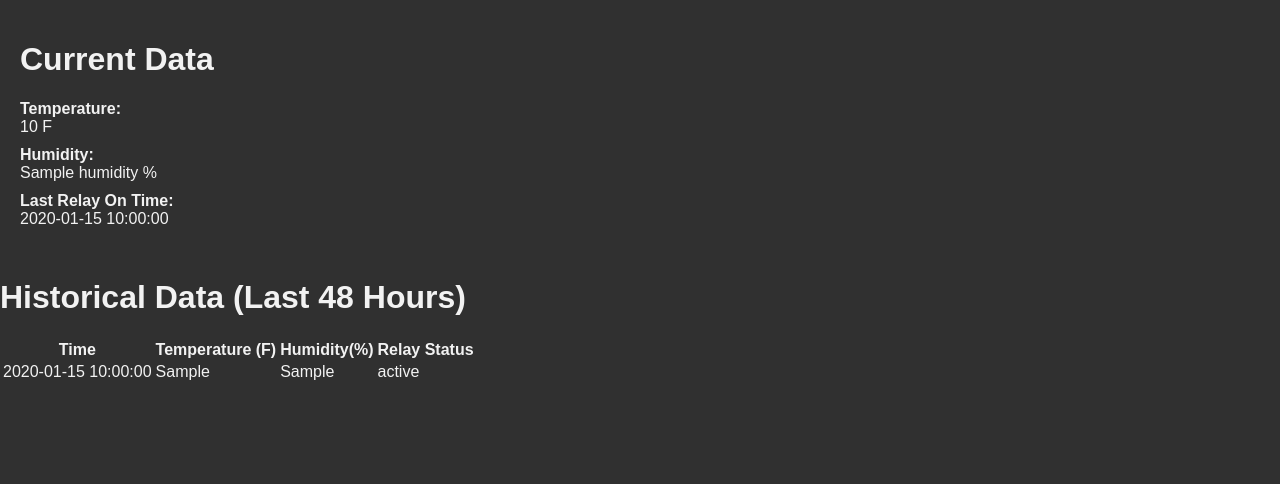
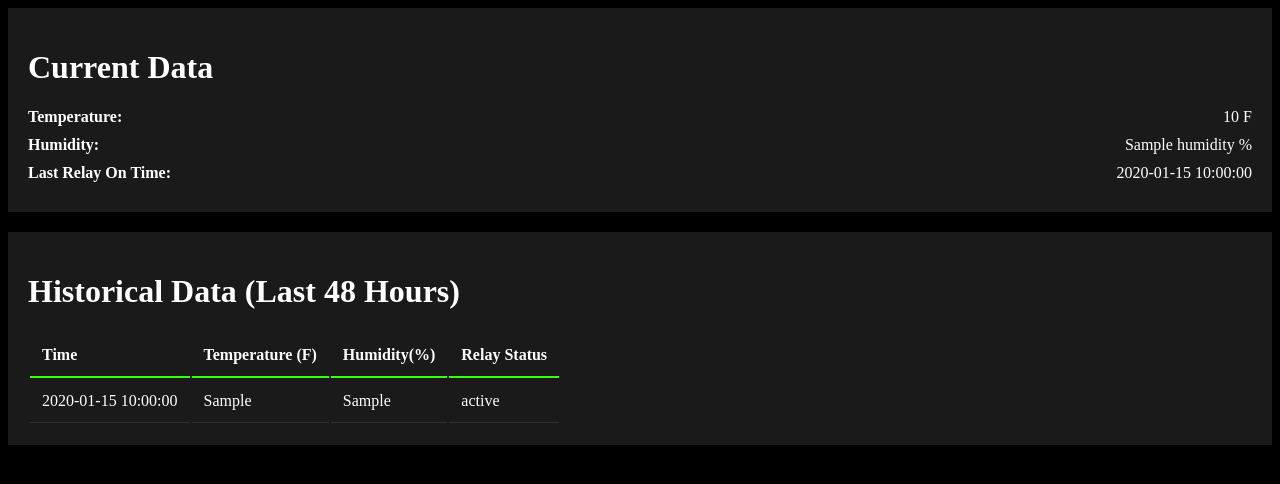
Before and after one commit to rrobert45/App, a Flask app: template templates/index.html in a window 1280 px wide. Shown: the top 484 px of the page. Run offline with Flask 2, Linux system fonts and the light colour scheme; the template is opened without the code that fills it: most values are stand-ins (such as "Sample title", 1, 10 or a date in 2020).

Commit message:
Update style.css

```diff
--- a/static/style.css
+++ b/static/style.css
@@ -1,28 +1,53 @@
+/* Use a dark theme */
 body {
-    font-family: Arial, sans-serif;
-    margin: 0;
-    padding: 0;
+  background-color: black;
+  color: white;
 }
 
-  .dark-theme {
-    background-color: #303030;
-    color: #f2f2f2;
+/* Add a neon green highlight color */
+.highlight {
+  color: #39ff14;
 }
 
+/* Style the current data section */
 .current-data {
   padding: 20px;
+  background-color: rgba(255, 255, 255, 0.1);
+  margin-bottom: 20px;
 }
 
+/* Style the data rows in the current data section */
 .data-row {
-    margin: 10px 0;
+  display: flex;
+  justify-content: space-between;
+  margin-bottom: 10px;
 }
 
+/* Style the data label in the current data section */
 .data-label {
   font-weight: bold;
 }
 
-  #graph {
-    width: 100%;
-    height: 400px;
-    margin-top: 20px;
+/* Style the data table */
+.data-table {
+  padding: 20px;
+  background-color: rgba(255, 255, 255, 0.1);
 }
+
+/* Style the table headers */
+.data-table th {
+  padding: 12px;
+  border-bottom: 2px solid #39ff14;
+  text-align: left;
+}
+
+/* Style the table cells */
+.data-table td {
+  padding: 12px;
+  border-bottom: 1px solid rgba(255, 255, 255, 0.1);
+}
+
+/* Style the table rows on hover */
+.data-table tr:hover {
+  background-color: rgba(255, 255, 255, 0.1);
+}
```
Lines whose indentation alone changed are shown as unchanged.
